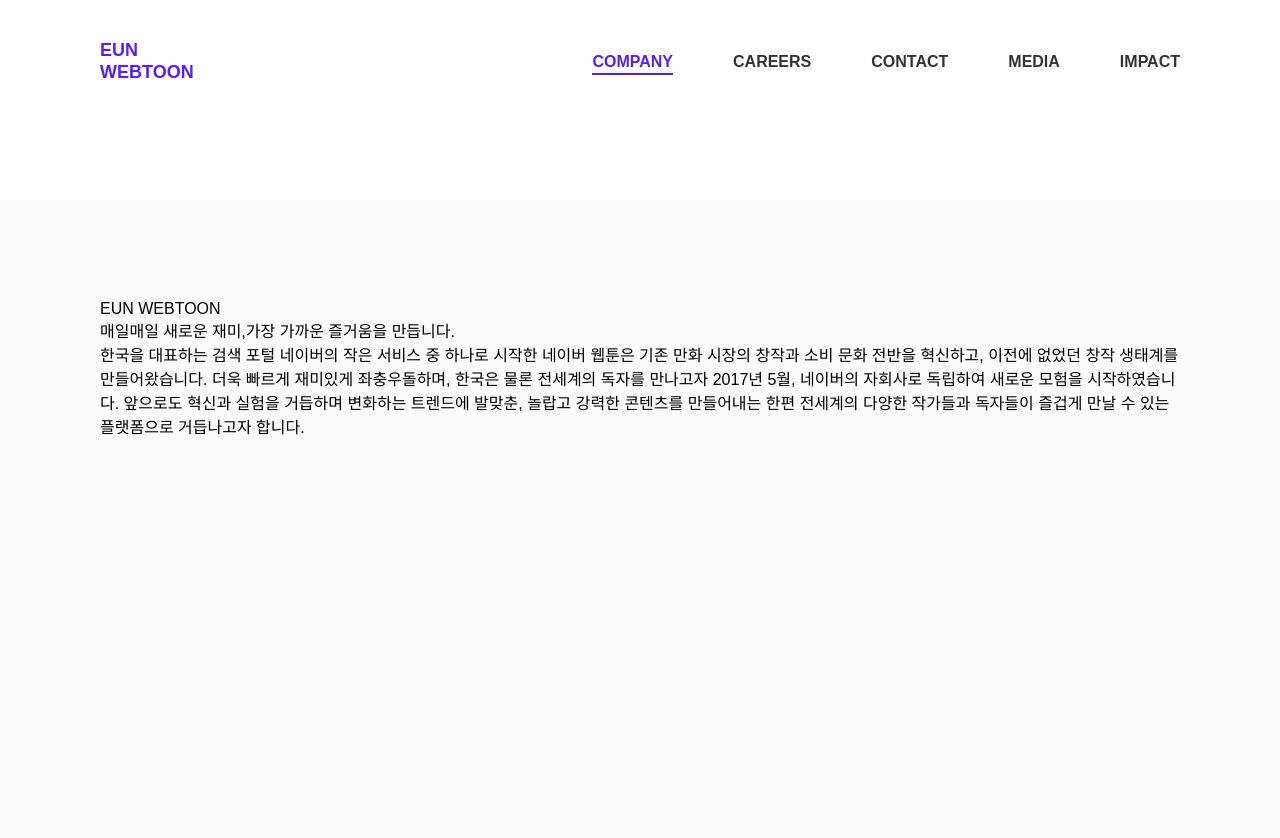
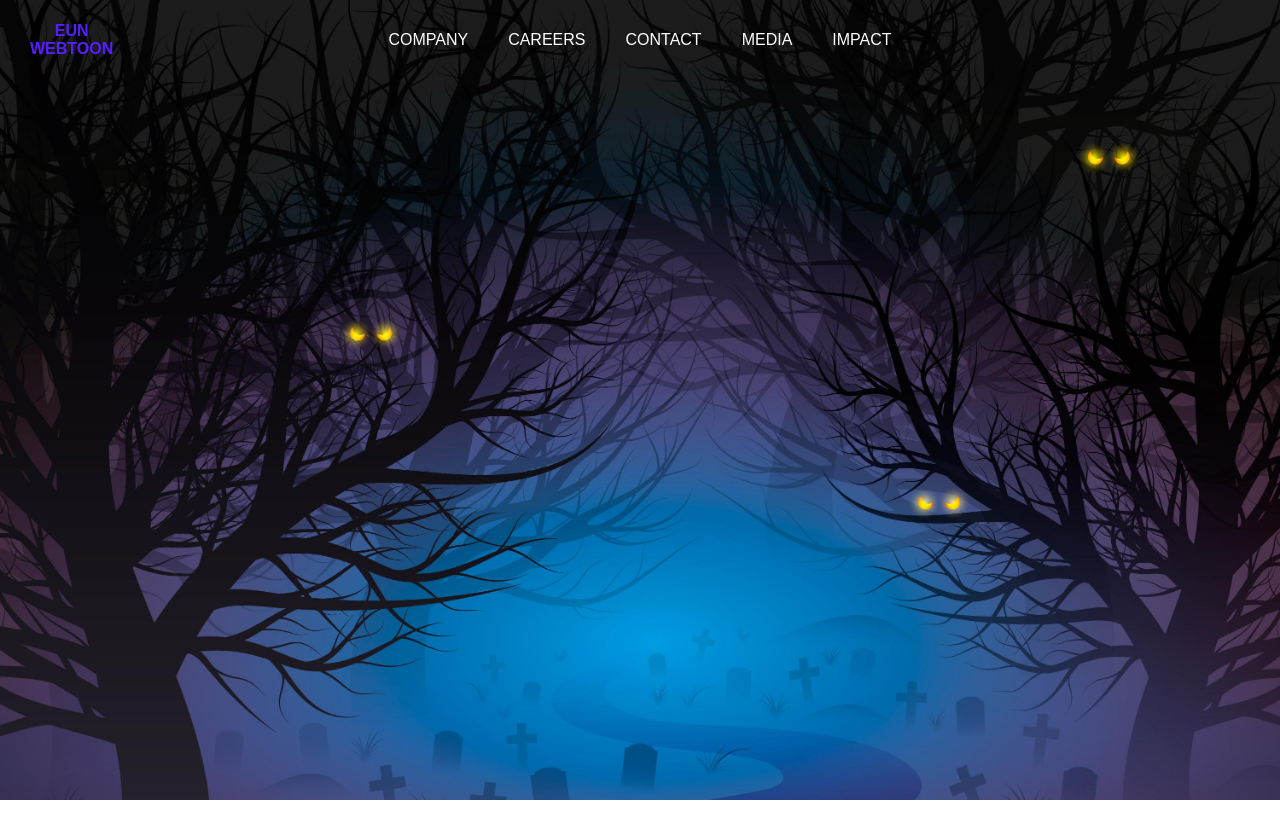
Before and after one commit to eunseongHong/deepdive_6, a plain HTML site: page 1015_toons.html in a window 1280 px wide. After the commit the page ends 800 px from the top, so only its background shows below. Drawn offline with Linux system fonts and the light colour scheme.

Commit message:
eun-webtoon

```diff
--- a/1015_toons.html
+++ b/1015_toons.html
@@ -1,53 +1,90 @@
 <!DOCTYPE html>
-<html lang="en">
+<html lang="ko">
 <head>
     <meta charset="UTF-8">
     <meta name="viewport" content="width=device-width, initial-scale=1.0">
-    <title>toons</title>
+    <title>eun webtoon</title>
     <link rel="stylesheet" href="./css/reset.css">
-    <link rel="stylesheet" href="./css/toon_style.css">
 </head>
+<style>
+    :root{
+        --color--primary: #561eff;
+        --text-color1: #000;
+        --text-m: 18px;
+    }
+
+    body{
+       font-family: 'Noto Sans KR', sans-serif;
+       background-image: url("./images/full_bg_h1.jpg");/* 배경 사진 삽입 */
+       background-size: 100% auto;/* 배경 사진 사이즈 지정 */
+       background-repeat: no-repeat;
+    }
+
+    header{
+        position: relative;
+    }
+
+    h1{
+        position: absolute;
+        left: 30px;
+        top: 50%;
+        transform: translateY(-50%);
+
+        display: flex;
+        flex-direction: column;
+        align-items: center;
+
+        color: var(--color--primary);
+        font-weight: 900;
+        text-align: center;
+    }
+
+
+    nav{
+        height: 80px;
+        display: flex;
+        justify-content: center;
+        align-items: center;
+        gap: 40px;
+        color: white;
+    }
+
+    nav a{
+        transition: 0.4s;
+        position: relative;
+    }
+
+    nav a::after{
+        content: ''; /* content 속성이 없으면 작동 X*/
+        position: absolute;
+        bottom: -6px;
+        left: 0;
+        width: 0;
+        height: 2px;
+        background-color: var(--color--primary);
+        transition: 0.5s;
+    }
+
+nav a:hover{
+    color: var(--color--primary);
+}
+
+nav a:hover::after{
+    width: 100%;
+}
+</style>
 <body>
-    <header id="header">
-        <div id="nav-container">
-        <div class="logo">
+    <header>
+        <h1>
                EUN<br>WEBTOON
-        </div>
-        <nav class="nav-links">
-                <ul class="menu">
-                    <li><a href="#" class="active">COMPANY</a></li>
-                    <li><a href="#">CAREERS</a></li>
-                    <li><a href="#">CONTACT</a></li>
-                    <li><a href="#">MEDIA</a></li>
-                    <li><a href="#">IMPACT</a></li>
-                </ul>
+        </h1>
+        <nav>
+            <a href="#">COMPANY</a>
+            <a href="#">CAREERS</a>
+            <a href="#">CONTACT</a>
+            <a href="#">MEDIA</a>
+            <a href="#">IMPACT</a>
         </nav>
  </header><!--header end-->
-
- <main>
-    <section class="text">
-        <h1>EUN WEBTOON</h1>
-        <h2>매일매일 새로운 재미,가장 가까운 즐거움을 만듭니다.</h2>
-        <p>
-            한국을 대표하는 검색 포털 네이버의 작은 서비스 중 하나로 시작한 네이버 웹툰은 기존 만화 시장의 창작과 소비 문화 전반을 혁신하고,
-            이전에 없었던 창작 생태계를 만들어왔습니다. 더욱 빠르게 재미있게 좌충우돌하며, 한국은 물론 전세계의 독자를 만나고자 2017년 5월,
-            네이버의 자회사로 독립하여 새로운 모험을 시작하였습니다.
-
-            앞으로도 혁신과 실험을 거듭하며 변화하는 트렌드에 발맞춘, 놀랍고 강력한 콘텐츠를 만들어내는 한편
-            전세계의 다양한 작가들과 독자들이 즐겁게 만날 수 있는 플랫폼으로 거듭나고자 합니다.
-        </p>
-    </section>
- </main>
- <script>
-    window.addEventListener('scroll', function(){
-        const header = document.querySelector('#header');
-        if (window.scrollY > 50) {
-            header.classList.add('scrolled');
-        } else {
-            header.classList.remove('scrolled');
-        }
-
-    })
- </script>
 </body>
 </html>
--- a/css/toon_style.css
+++ /dev/null
@@ -1,81 +0,0 @@
-
-    :root{
-        --text-color1: #000;
-        --text-m: 18px;
-    }
-
-    body{
-       font-family: 'Noto Sans KR', sans-serif;
-    }
-
-    #header{
-        position: absolute;
-        top: 0;
-        left: 0;
-        width: 100%;
-        background-color: transparent;
-        transition: background-color 0.3s ease, box-shadow 0.3s ease;
-        z-index: 999;
-        padding: 40px 100px;
-    }
-
-    #header.scrolled{
-        background-color: white;
-        box-shadow: 0 2px 6px rgba(0,0,0,0.1);
-    }
-
-    /*nav 컨테이너*/
-    #nav-container{
-        display: flex;
-        justify-content: space-between;
-        align-items: center;
-    }
-
-    .logo{
-        font-weight: 900;
-        color: #561eff;
-        line-height: 1.2;
-        font-size: var(--text-m);
-        margin-right: 100px;
-    }
-
-    /*네비게이션*/
-    .nav-links ul{
-        list-style: none;
-        display: flex;
-        gap:60px;
-        margin: 0;
-        padding: 0;
-    }
-
-    .nav-links a{
-        text-decoration: none;
-        color: #333;
-        font-weight: 600;
-        position: relative;
-        transition: color 0.3s;
-    }
-
-    /*hover/active 효과*/
-    .nav-links a:hover,
-    .nav-links a.active{
-        color: #561eff;
-    }
-
-    .nav-links a.active:after,
-    .nav-links a:hover:after{
-        content: "";
-        position: absolute;
-        left: 0;
-        bottom: -5px;
-        width: 100%;
-        height: 2px;
-        background-color: #561eff;
-    }
-
-    .text{
-        padding: 100px;
-        background: #fafafa;
-        margin-top: 200px;
-        height: 150vh;
-    }
```
Also changed, not shown: 1015toons2.html (added, +97 -0 lines), 1020_01.js (added, +27 -0 lines), 1020_02.js (added, +32 -0 lines), 1020_03.js (added, +58 -0 lines), mycafe/1020_review.html (added, +76 -0 lines).
